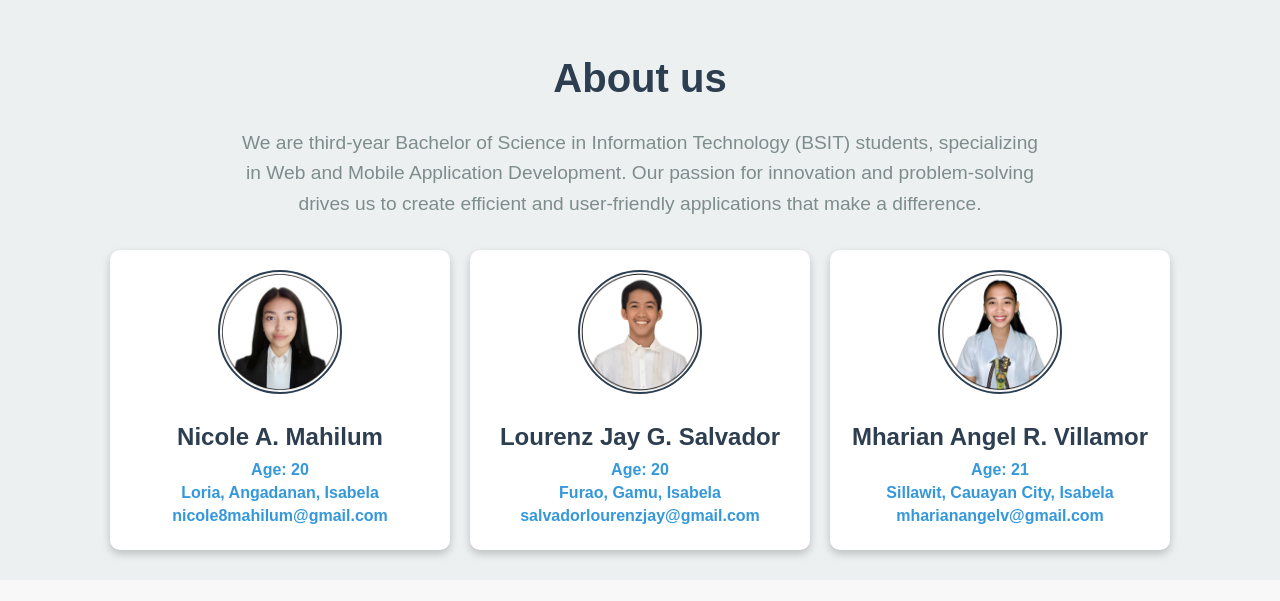
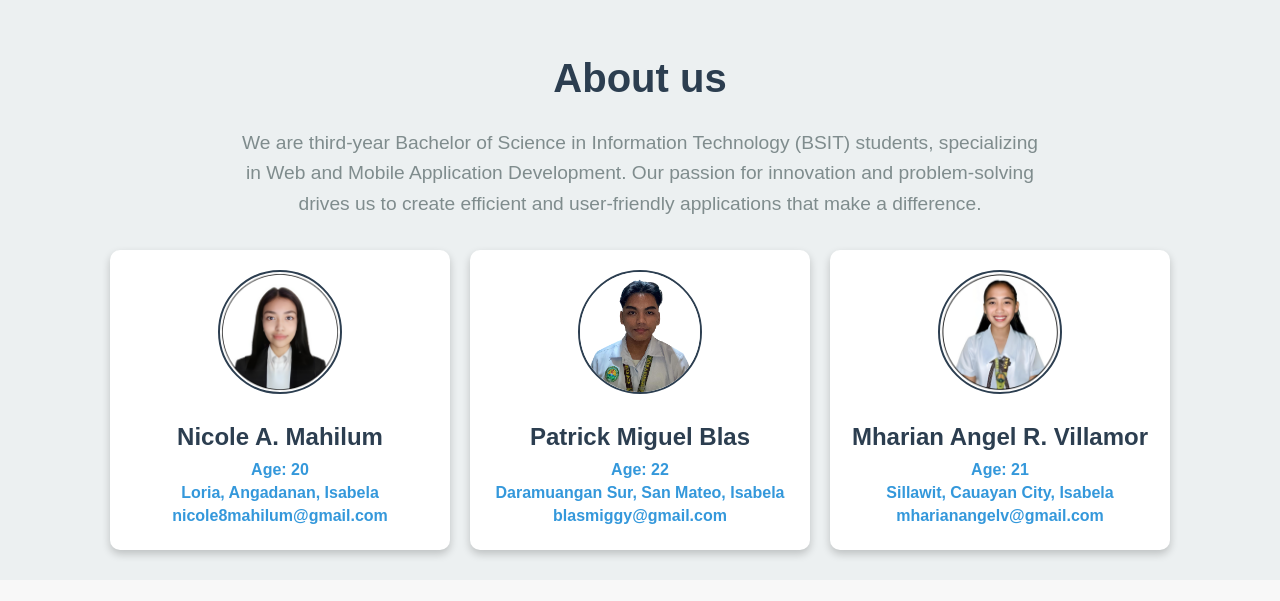
Before and after one commit to nikukuu/lafvfinal, a Flask app: page /about_us in a window 1280 px wide. Shown: the part 72-673 px from the top of the page. Run offline with Flask 3, Linux system fonts and the light colour scheme.

Commit message:
Update about_us.html

```diff
--- a/templates/about_us.html
+++ b/templates/about_us.html
@@ -39,12 +39,12 @@
             </div>
 
             <div class="card container">
-                <img src="/static/images/lourenz.png" alt="">
+                <img src="/static/images/CMiggy.png" alt="">
 
-                <h3>Lourenz Jay G. Salvador</h3>
-                <h5>Age: 20</h5>
-                <h5>Furao, Gamu, Isabela</h5>
-                <a href="mailto:salvadorlourenzjay@gmail.com"><h5>salvadorlourenzjay@gmail.com</h5></a>
+                <h3>Patrick Miguel Blas</h3>
+                <h5>Age: 22</h5>
+                <h5>Daramuangan Sur, San Mateo, Isabela</h5>
+                <a href="mailto:blasmiggy@gmail.com"><h5>blasmiggy@gmail.com</h5></a>
             </div>
 
             <div class="card container">
```
